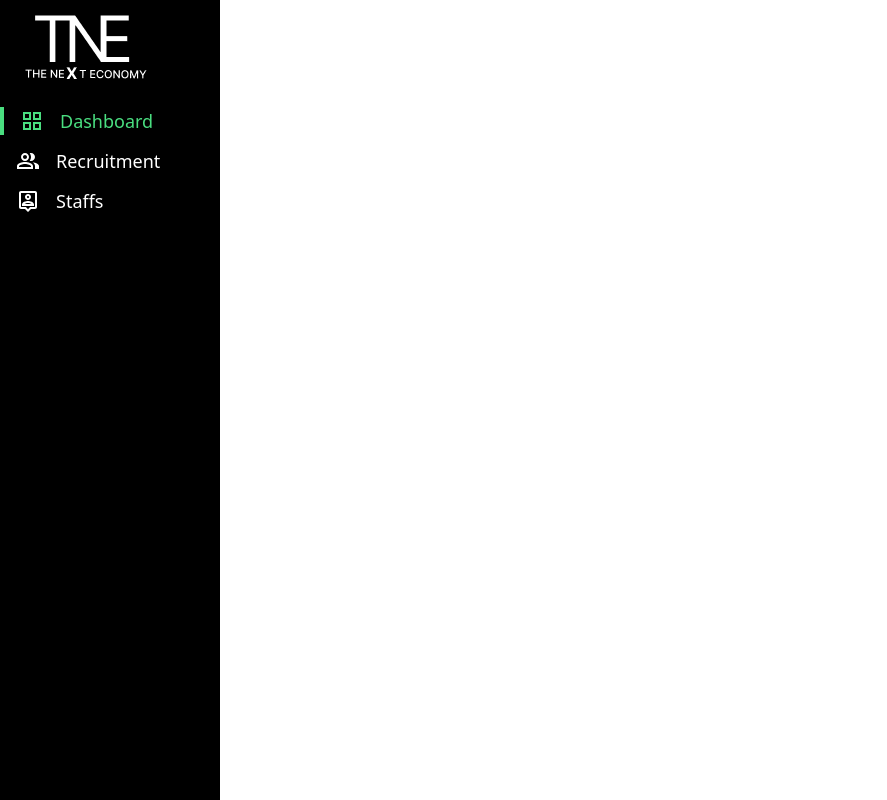
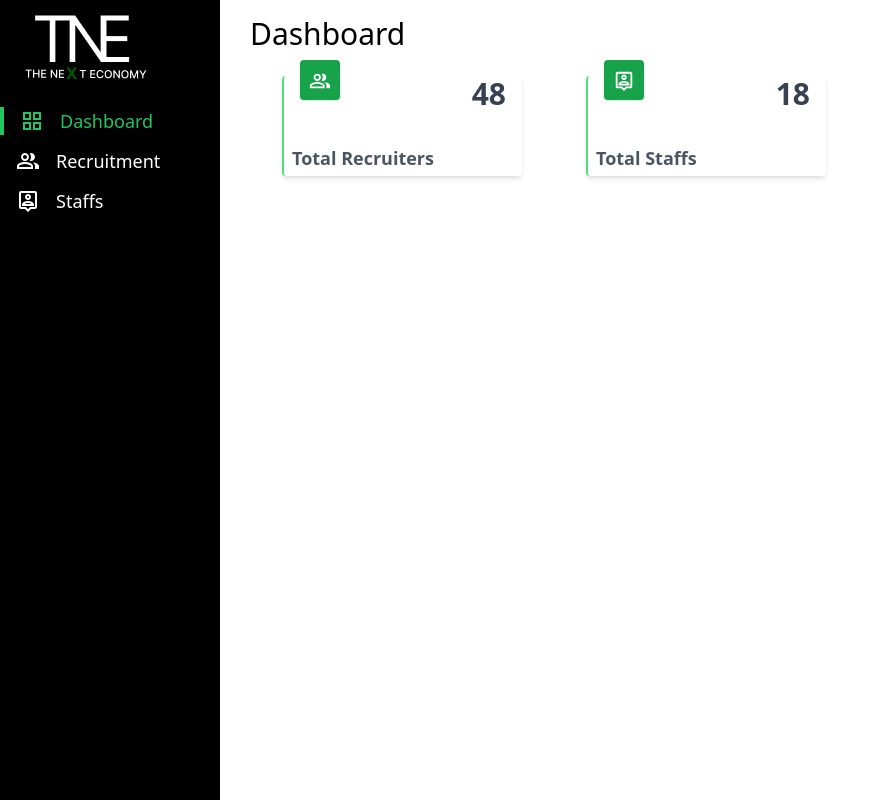
Before and after one commit to oladips772/the-next-economy, a React (Create React App) app: page / in a window 1280 px wide. Shown: the whole page, without its empty margins (0-887 px from the left). Built offline with nearby package versions, Linux system fonts and the light colour scheme.

Commit message:
created header grid

```diff
--- a/package.json
+++ b/package.json
@@ -12,6 +12,7 @@
     "@testing-library/user-event": "^13.5.0",
     "firebase": "^9.6.10",
     "react": "^18.0.0",
+    "react-calendar": "^3.7.0",
     "react-dom": "^18.0.0",
     "react-firebase-hooks": "^5.0.3",
     "react-router-dom": "^6.3.0",
--- a/src/App.css
+++ b/src/App.css
@@ -6,3 +6,8 @@
   margin:0;
   padding:0;
 }
+.dashboard_icon{
+  font-size:22px !important;
+  color:white;
+  margin-top: 10px;
+}
--- a/src/components/HomeHeader.js
+++ b/src/components/HomeHeader.js
@@ -1,11 +1,38 @@
-import React from 'react'
+/** @format */
+import React from "react";
+import PeopleAltOutlinedIcon from "@mui/icons-material/PeopleAltOutlined";
+import PersonPinOutlinedIcon from "@mui/icons-material/PersonPinOutlined";
 
 function HomeHeader() {
   return (
-      <div>
-          header
+    <div>
+      <div className="grid grid-cols-2 mt-6">
+        <div className="shadow-md h-[100px] w-60 rounded mx-8 relative border-l-2 border-green-400">
+          <div className="absolute bg-green-600 rounded h-10 w-10 text-center align-center -top-4 left-4 shadow">
+            <PeopleAltOutlinedIcon className="dashboard_icon" />
+          </div>
+          <p className="text-lg absolute -bottom-1 pb-2 ml-2 text-gray-600 font-bold">
+            Total Recruiters
+          </p>
+          <span className="absolute right-4 text-3xl font-bold text-gray-700">
+            48
+          </span>
+        </div>
+        {/*  */}
+        <div className="shadow-md h-[100px] w-60 rounded mx-8 relative border-l-2 border-green-400">
+          <div className="absolute bg-green-600 rounded h-10 w-10 text-center align-center -top-4 left-4 shadow">
+            <PersonPinOutlinedIcon className="dashboard_icon" />
+          </div>
+          <p className="text-lg absolute -bottom-1 pb-2 ml-2 text-gray-600 font-bold">
+            Total Staffs
+          </p>
+          <span className="absolute right-4 text-3xl font-bold text-gray-700">
+            18
+          </span>
+        </div>
+      </div>
     </div>
-  )
+  );
 }
 
-export default HomeHeader
+export default HomeHeader;
--- a/src/components/Sidebar.js
+++ b/src/components/Sidebar.js
@@ -10,16 +10,16 @@ function Sidebar() {
     <div className="h-[100vh] bg-black w-[220px] fixed ">
       <div className="text-center justify-center">
         <img
-          src="/images/site-logo.png"
+          src="/images/site-logo2.png"
           className="object-contain ml-6 "
           alt=""
         />
       </div>
       <div className="mt-6">
-        <div className="my-3 border-l-4 border-green-400 hover:text-green-500">
+        <div className="my-3 border-l-4 border-green-500 hover:text-green-500">
           <NavLink to="/" className="flex items-center hover:text-green-500">
-            <GridViewOutlinedIcon className="mx-4 text-green-400 text-lg" />
-            <p className="text-green-400 text-lg">Dashboard</p>
+            <GridViewOutlinedIcon className="mx-4 text-green-500 text-lg" />
+            <p className="text-green-500 text-lg">Dashboard</p>
           </NavLink>
         </div>
         <div className="my-3">
--- a/src/screens/HomeScreen.js
+++ b/src/screens/HomeScreen.js
@@ -8,8 +8,9 @@ function HomeScreen() {
     <div>
       <div className="flex justify-between">
         <Sidebar />
-              <div className="home-body">
-
+        <div className="ml-[250px] mt-4 mb-4">
+          <h1 className="text-3xl mb-4 w-full">Dashboard</h1>
+          <HomeHeader />
         </div>
       </div>
     </div>
```
Also changed, not shown: public/images/site-logo2.png (added), 1 other file (tests, documents, lock files or other folders).
